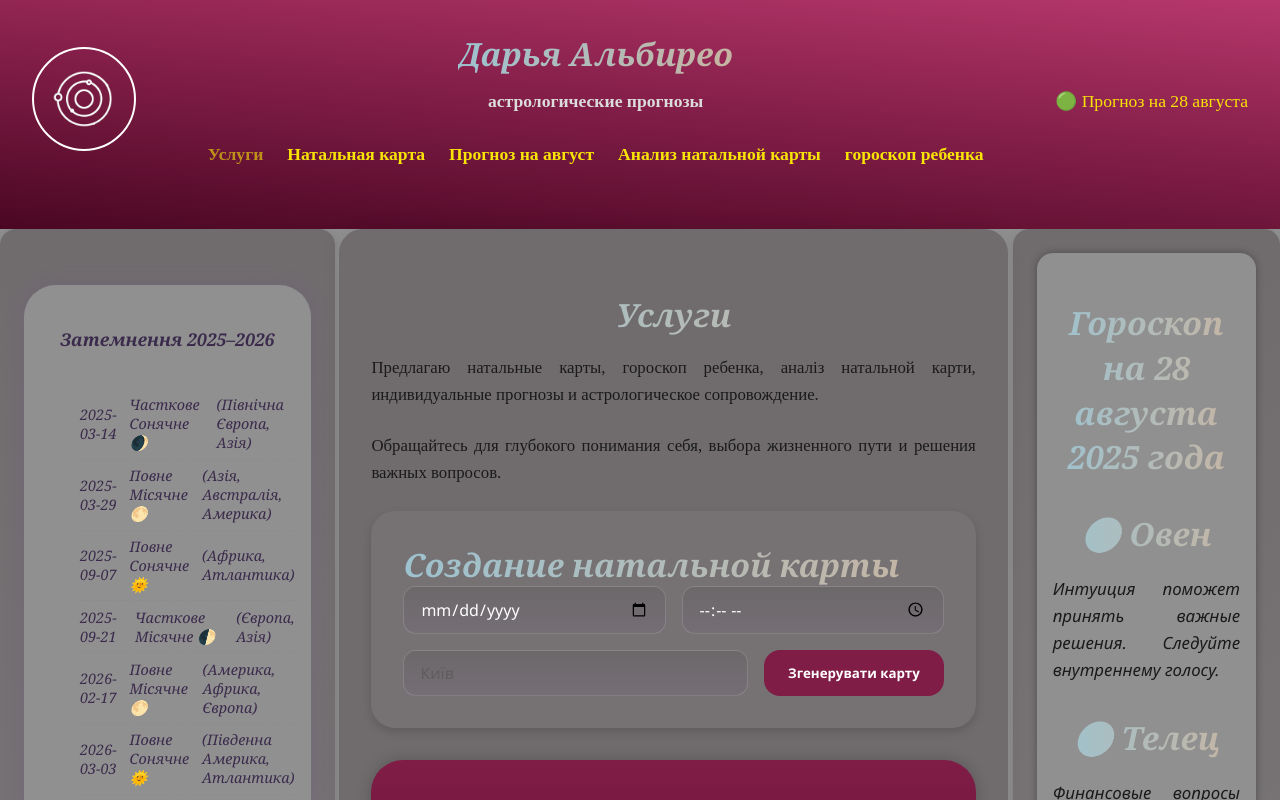
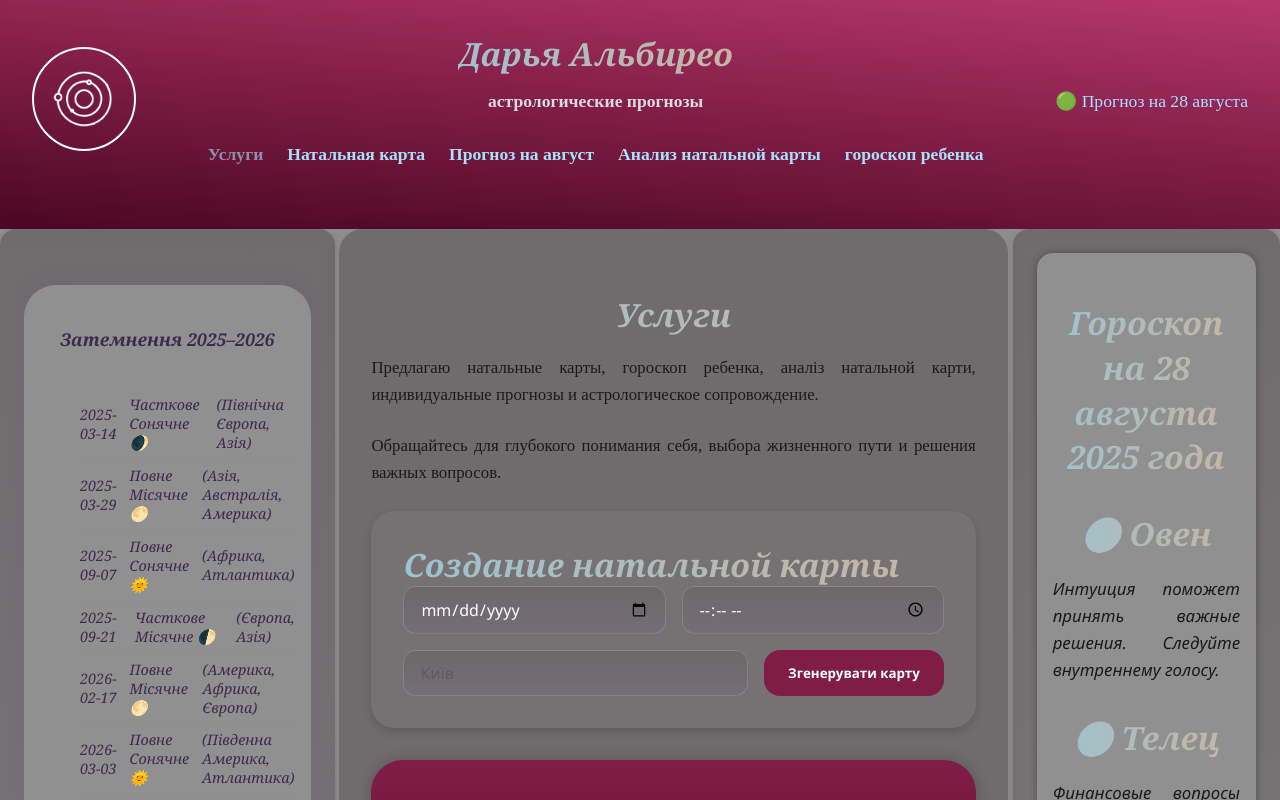
Before and after one commit to co-forester/react-astro-app, a React (Create React App) app in the folder frontend/: page /App/home in a window 1280 px wide. Shown: the top 800 px of the page. Built offline with nearby package versions, Linux system fonts and the light colour scheme; no server answers.

Commit message:
Оновив фронтенд010

```diff
--- a/frontend/src/components/Footer/Footer.module.css
+++ b/frontend/src/components/Footer/Footer.module.css
@@ -101,11 +101,11 @@ h2 {
 }
 
 .FooterLight a {
-  color: #f9e505;
+  color: #a7e1fc;
 }
 
 .FooterDark a {
-  color: #f9b005;
+  color: #e7aa5c;
 }
 
 .FooterLight a:hover,
--- a/frontend/src/components/Header/Header.module.css
+++ b/frontend/src/components/Header/Header.module.css
@@ -150,11 +150,11 @@ h5 {
 }
 
 .HeaderLight a {
-  color: #f9e505;
+  color: #a7e1fc;
 }
 
 .HeaderDark a {
-  color: #f9b005;
+  color: #e7aa5c;
 }
 
 .HeaderLight a:hover,
```
